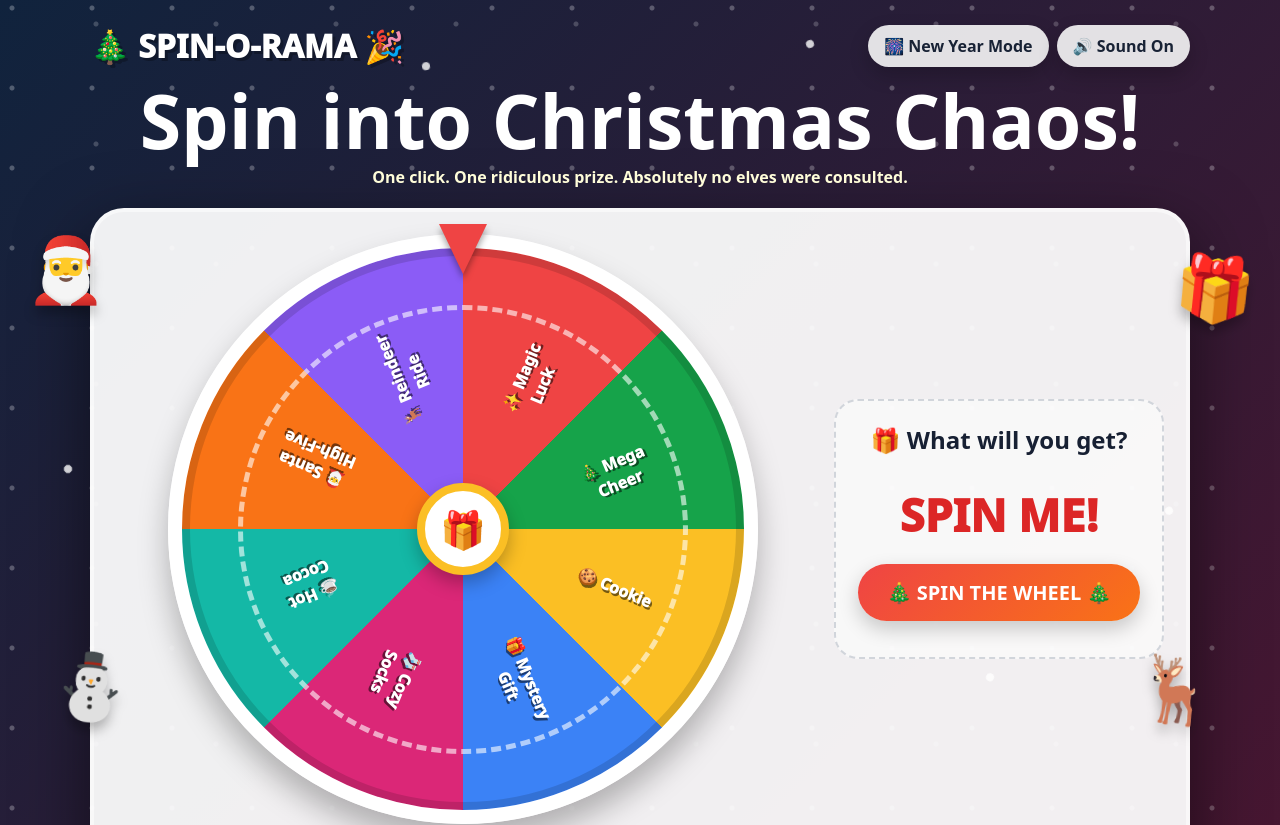
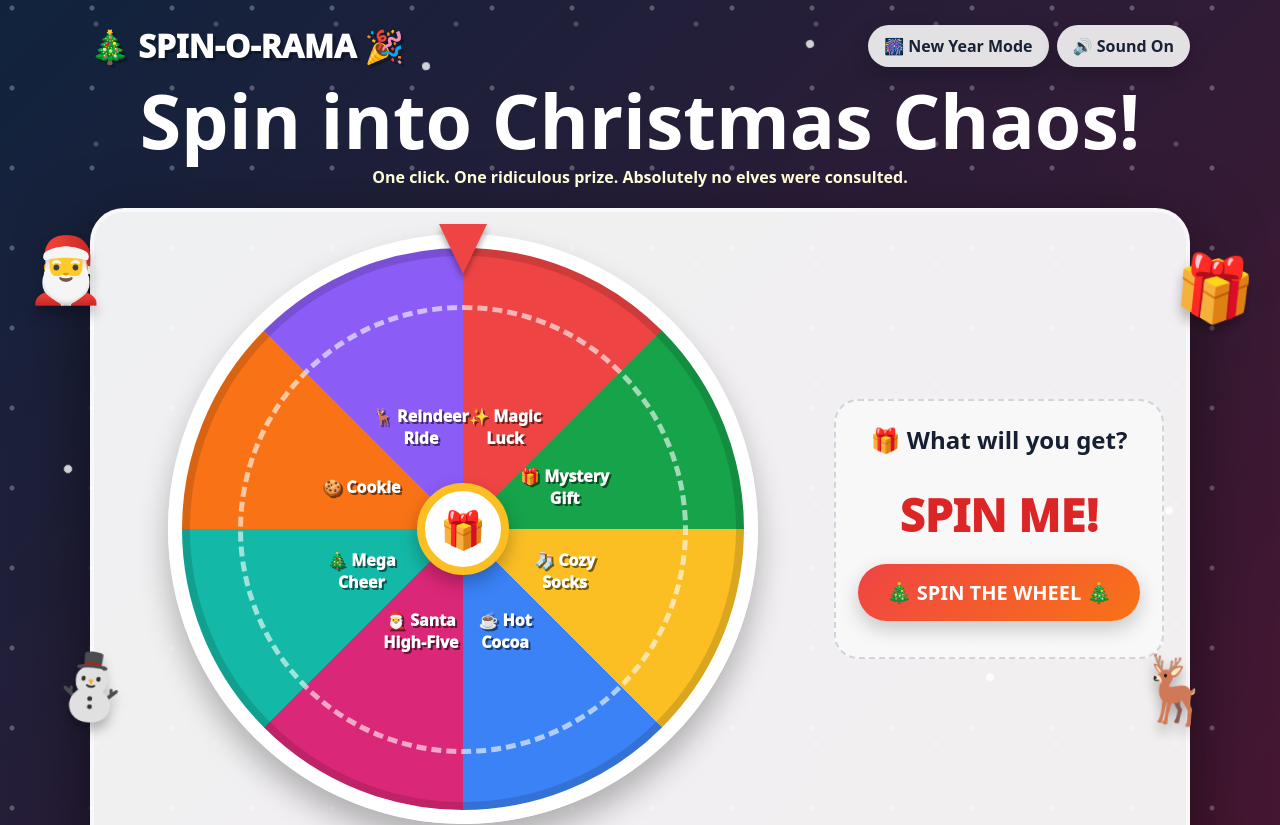
Before and after one commit to JphOrq/Holiday-Spin-O-Rama, a plain HTML site: page index.html in a window 1280 px wide. Shown: the top 825 px of the page. Drawn offline with Linux system fonts and the light colour scheme.

Commit message:
change css & js

```diff
--- a/holiday_spinorama_script.js
+++ b/holiday_spinorama_script.js
@@ -6,20 +6,21 @@ const CONFIG = {
     panel: "🎁 What will you get?",
     hub: "🎁",
     prizes: [
-      "🍪 Cookie",
+      "✨ Magic Luck",
       "🎁 Mystery Gift",
       "🧦 Cozy Socks",
       "☕ Hot Cocoa",
       "🎅 Santa High-Five",
+      "🎄 Mega Cheer",
+      "🍪 Cookie",
       "🦌 Reindeer Ride",
-      "✨ Magic Luck",
-      "🎄 Mega Cheer",
     ],
     winnerMessages: [
       "HO HO HO!",
       "JINGLE YES!",
       "MERRY WINNER!",
       "YOU GOT IT!",
+      "FESTIVE VICTORY!",
     ],
   },
   newyear: {
@@ -62,7 +63,13 @@ function renderMode() {
   document.querySelector(".hub").textContent = c.hub;
   $("themeBtn").textContent =
     mode === "christmas" ? "🎆 New Year Mode" : "🎄 Christmas Mode";
-  labels.innerHTML = c.prizes.map((x) => `<span>${x}</span>`).join("");
+  const slice = 360 / c.prizes.length;
+  labels.innerHTML = c.prizes
+    .map(
+      (x, index) =>
+        `<span style="--label-angle: ${index * slice + slice / 2}deg">${x}</span>`,
+    )
+    .join("");
   result.textContent = "SPIN ME!";
   rotation = 0;
   wheel.style.transform = "rotate(0deg)";
@@ -164,14 +171,6 @@ $("spin").addEventListener("click", () => {
     addHistory(c.prizes[landedIndex]);
     winSound();
     confetti();
-    setTimeout(
-      () =>
-        (result.textContent =
-          c.winnerMessages[
-            Math.floor(Math.random() * c.winnerMessages.length)
-          ]),
-      700,
-    );
     spinning = false;
     $("spin").disabled = false;
   }, 4250);
--- a/holiday_spinorama_styles.css
+++ b/holiday_spinorama_styles.css
@@ -195,6 +195,7 @@
   border-radius: 50%;
   border: 14px solid #fff;
   background: conic-gradient(
+    from 0deg,
     #ef4444 0deg 45deg,
     #16a34a 45deg 90deg,
     #fbbf24 90deg 135deg,
@@ -233,31 +234,9 @@
   font-weight: 1000;
   text-shadow: 2px 2px #0008;
   font-size: clamp(0.72rem, 2vw, 1rem);
-  transform-origin: 0 0;
-}
-.labels span:nth-child(1) {
-  transform: rotate(22.5deg) translate(110px, -15px);
-}
-.labels span:nth-child(2) {
-  transform: rotate(67.5deg) translate(110px, -15px);
-}
-.labels span:nth-child(3) {
-  transform: rotate(112.5deg) translate(110px, -15px);
-}
-.labels span:nth-child(4) {
-  transform: rotate(157.5deg) translate(110px, -15px);
-}
-.labels span:nth-child(5) {
-  transform: rotate(202.5deg) translate(110px, -15px);
-}
-.labels span:nth-child(6) {
-  transform: rotate(247.5deg) translate(110px, -15px);
-}
-.labels span:nth-child(7) {
-  transform: rotate(292.5deg) translate(110px, -15px);
-}
-.labels span:nth-child(8) {
-  transform: rotate(337.5deg) translate(110px, -15px);
+  transform-origin: center;
+  transform: translate(-50%, -50%) rotate(var(--label-angle)) translateY(-110px)
+    rotate(calc(var(--label-angle) * -1));
 }
 .hub {
   position: absolute;
```
